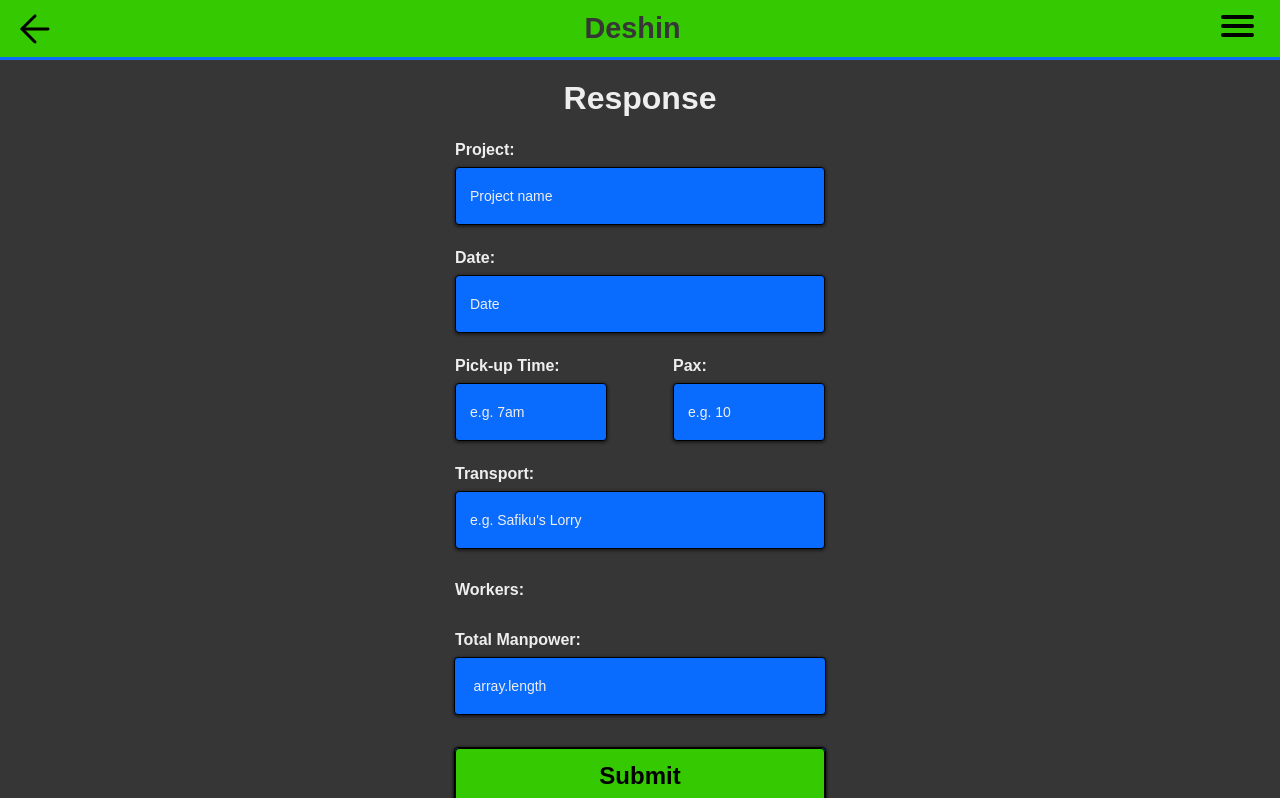
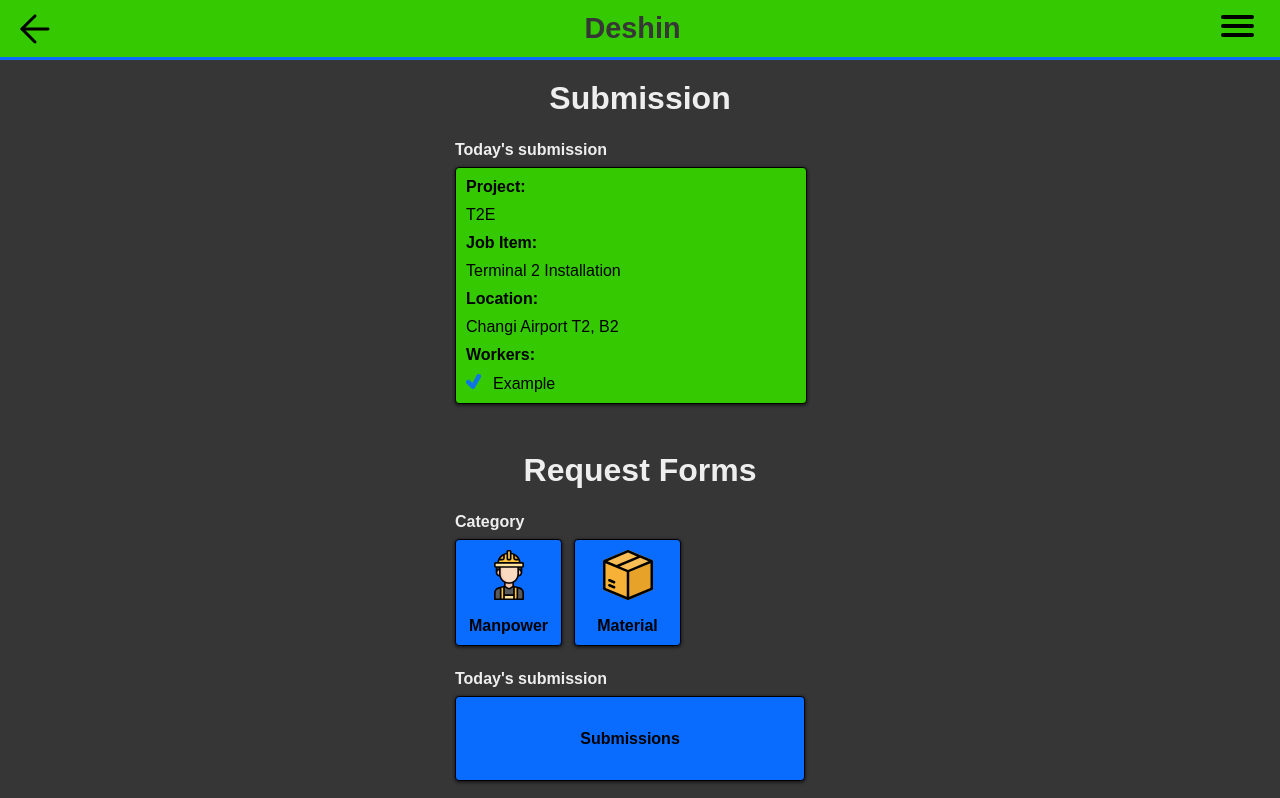
Before and after one commit to SSNmeister/servicerequests, a React (Create React App) app: page / in a window 1280 px wide. Shown: the top 798 px of the page. Built offline with nearby package versions, Linux system fonts and the light colour scheme.

Commit message:
Created Routes

```diff
--- a/src/App.js
+++ b/src/App.js
@@ -6,6 +6,8 @@ import ManpowerRequestForm from "./ManpowerRequestForm";
 import HomepageWorker from "./HomepageWorker";
 import Overview from "./Overview";
 import Response from "./Response";
+import Submission from "./Submission";
+import Responded from "./Responded";
 
 export default function App() {
   const [projectName, setProjectName] = useState("");
@@ -19,16 +21,29 @@ export default function App() {
 
   return (
     <div>
-      {/* <Routes> */}
       <Navbar />
-      {/* <Overview /> */}
+      {/* <Submission /> */}
+      <Responded />
+      <Routes>
+        <Route path="/" element={<HomepageWorker />} />
+        <Route path="/overview" element={<Overview />} />
+        <Route
+          path="/response"
+          element={
             <Response
               projectName={projectName}
               setProjectName={setProjectName}
               date={date}
               setDate={setDate}
               workers={workers}
+              mainContractor={mainContractor}
+              pic={pic}
             />
+          }
+        />
+        <Route
+          path="/manpowerrequestform"
+          element={
             <ManpowerRequestForm
               jobItem={jobItem}
               location={location}
@@ -43,8 +58,9 @@ export default function App() {
               requestArray={requestArray}
               setRequestArray={setRequestArray}
             />
-      <HomepageWorker />
-      {/* </Routes> */}
+          }
+        />
+      </Routes>
     </div>
   );
 }
--- a/src/HomepageWorker.js
+++ b/src/HomepageWorker.js
@@ -1,8 +1,11 @@
 import React from "react";
 import manpower from "./Assets/universal/manpower.svg";
 import material from "./Assets/universal/material.svg";
+import { NavLink, useNavigate } from "react-router-dom";
 
 const HomepageWorker = () => {
+  // const navigate = useNavigate();
+
   return (
     <div className="homepage--container">
       <div className="homepage--header--container mb24">
@@ -11,6 +14,7 @@ const HomepageWorker = () => {
       <div className="homepage--category--container mb24">
         <span className="fs16 fw700 white mb8">Category</span>
         <div className="category--cards--container">
+          <NavLink to="/manpowerrequestform" className="navlinks">
             <div className="category--cards--box">
               <img
                 src={manpower}
@@ -19,6 +23,7 @@ const HomepageWorker = () => {
               ></img>
               <div className="category--cards--text fw700">Manpower</div>
             </div>
+          </NavLink>
           <div className="category--cards--box ml12">
             <img
               src={material}
@@ -31,9 +36,11 @@ const HomepageWorker = () => {
       </div>
       <div className="homepage--submission--container mb24">
         <span className="fs16 fw700 white mb8">Today's submission</span>
+        <NavLink to="/submission">
           <button className="main--buttons--routing--blue fs16 fw700">
             Submissions
           </button>
+        </NavLink>
       </div>
       <div className="homepage--submission--container">
         <span className="fs16 fw700 white mb8">Today's response</span>
--- /dev/null
+++ b/src/Responded.js
@@ -0,0 +1,47 @@
+import React from "react";
+import tick from "./Assets/universal/tick.svg";
+
+const Responded = () => {
+  return (
+    <div>
+      <div className="homepage--container">
+        <div className="homepage--header--container mb24">
+          <span className="fs32 fw700 white">Submission</span>
+        </div>
+        <div className="homepage--submission--container mb24">
+          <span className="fs16 fw700 white mb8">Today's submission</span>
+          <div className="overview--page--submissions--green fs16 fw700">
+            <div className="overview--project--box">
+              <span className="overview--project--header">Project:</span>
+              <span className="overview--project--text">T2E</span>
+            </div>
+
+            <div className="overview--project--box">
+              <span className="overview--project--header">Job Item:</span>
+              <span className="overview--project--text">
+                Terminal 2 Installation
+              </span>
+            </div>
+
+            <div className="overview--project--box">
+              <span className="overview--project--header">Location:</span>
+              <span className="overview--project--text">
+                Changi Airport T2, B2
+              </span>
+            </div>
+            <div className="overview--project--box">
+              <span className="overview--project--header">Workers:</span>
+              <div>
+                <img src={tick} alt="images"></img>
+                <span className="overview--project--text ml12">Example</span>
+              </div>
+            </div>
+          </div>
+        </div>
+        <div className="homepage--submission--container mb24"></div>
+      </div>
+    </div>
+  );
+};
+
+export default Responded;
--- /dev/null
+++ b/src/Submission.js
@@ -0,0 +1,47 @@
+import React from "react";
+import tick from "./Assets/universal/tick.svg";
+
+const Submission = () => {
+  return (
+    <div>
+      <div className="homepage--container">
+        <div className="homepage--header--container mb24">
+          <span className="fs32 fw700 white">Submission</span>
+        </div>
+        <div className="homepage--submission--container mb24">
+          <span className="fs16 fw700 white mb8">Today's submission</span>
+          <div className="overview--page--submissions--green fs16 fw700">
+            <div className="overview--project--box">
+              <span className="overview--project--header">Project:</span>
+              <span className="overview--project--text">T2E</span>
+            </div>
+
+            <div className="overview--project--box">
+              <span className="overview--project--header">Job Item:</span>
+              <span className="overview--project--text">
+                Terminal 2 Installation
+              </span>
+            </div>
+
+            <div className="overview--project--box">
+              <span className="overview--project--header">Location:</span>
+              <span className="overview--project--text">
+                Changi Airport T2, B2
+              </span>
+            </div>
+            <div className="overview--project--box">
+              <span className="overview--project--header">Workers:</span>
+              <div>
+                <img src={tick} alt="images"></img>
+                <span className="overview--project--text ml12">Example</span>
+              </div>
+            </div>
+          </div>
+        </div>
+        <div className="homepage--submission--container mb24"></div>
+      </div>
+    </div>
+  );
+};
+
+export default Submission;
--- a/src/index.js
+++ b/src/index.js
@@ -1,12 +1,13 @@
 import React from "react";
 import ReactDOM from "react-dom";
+import { BrowserRouter } from "react-router-dom";
 
 import App from "./App";
 
 const rootElement = document.getElementById("root");
 ReactDOM.render(
-  <React.StrictMode>
+  <BrowserRouter>
     <App />
-  </React.StrictMode>,
+  </BrowserRouter>,
   rootElement
 );
--- a/src/style.css
+++ b/src/style.css
@@ -209,6 +209,11 @@ body {
   position: relative;
 }
 
+/* =============================================Nav Links============================================= */
+
+.navlinks {
+  text-decoration: none;
+}
 /* =============================================Nav Bar============================================= */
 .navbar--wrapper {
   top: 0;
```
Lines whose indentation alone changed are shown as unchanged.
